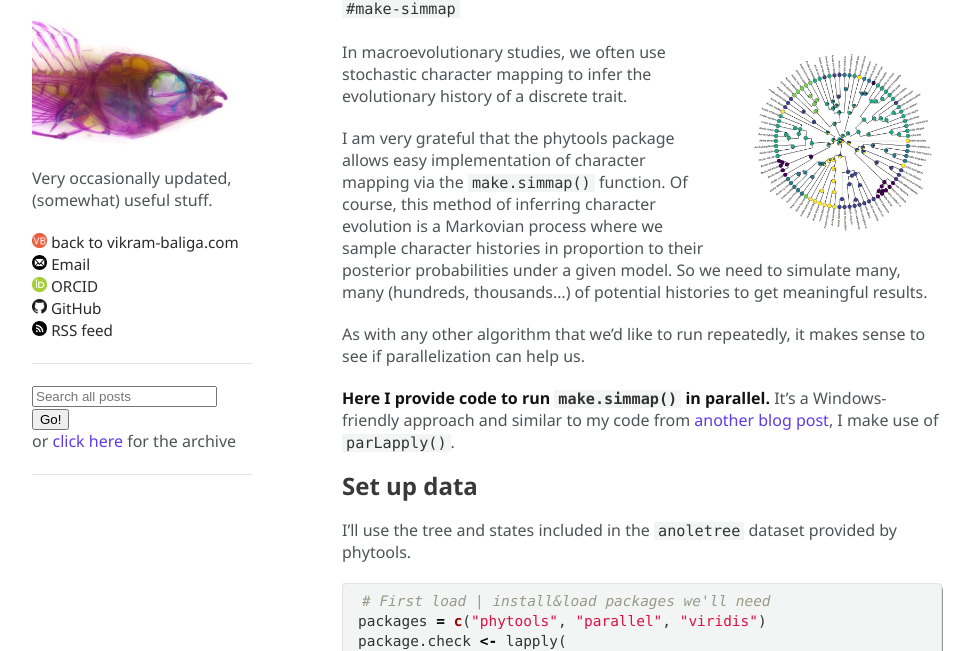
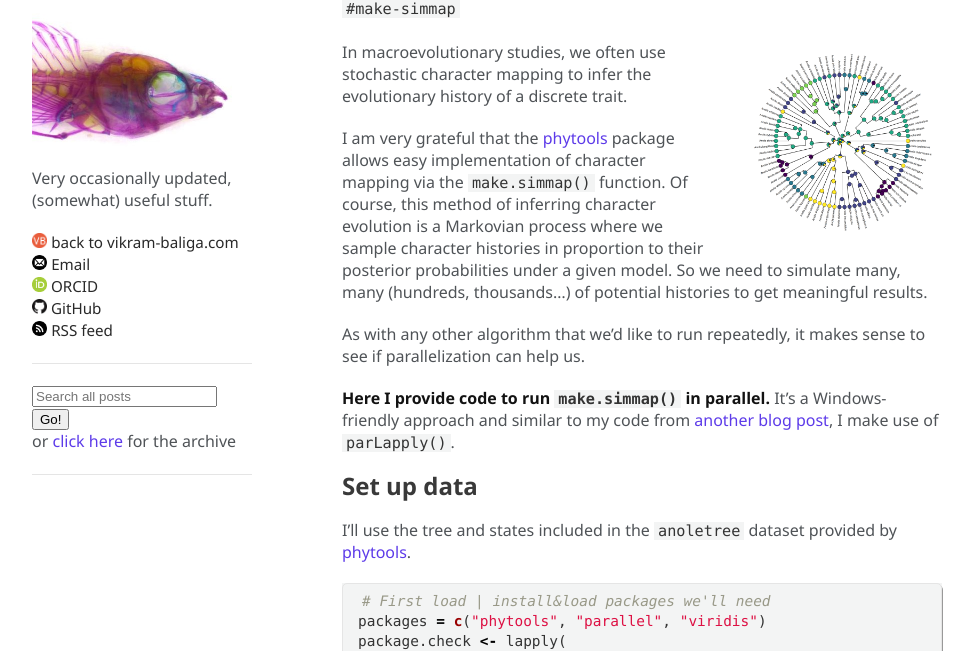
Before and after one commit to vbaliga/vbaliga.github.io, a Jekyll site: the page built from _posts/2019-05-19-run-phytools-makesimmap-parallel.md, in a window 1280 px wide and 900 px high. Shown: the part 100-751 px from the top of the window, without its empty margins (153-1127 px from the left). Built offline with Jekyll 4.4.1, drawn with Linux system fonts in a browser that asks for light colours; a script that is not in the unit is left out; part of the change alters nothing that is shown.

````diff
--- a/_posts/2019-05-19-run-phytools-makesimmap-parallel.md
+++ b/_posts/2019-05-19-run-phytools-makesimmap-parallel.md
@@ -9,7 +9,7 @@ title: Run phytools' make.simmap() in parallel
 In macroevolutionary studies, we often use stochastic character mapping to infer the evolutionary history of a discrete trait.
 </p>
 
-I am very grateful that the phytools package allows easy implementation of character mapping via the `make.simmap()` function. Of course, this method of inferring character evolution is a Markovian process where we sample character histories in proportion to their posterior probabilities under a given model. So we need to simulate many, many (hundreds, thousands...) of potential histories to get meaningful results.
+I am very grateful that the [phytools](https://github.com/liamrevell/phytools) package allows easy implementation of character mapping via the `make.simmap()` function. Of course, this method of inferring character evolution is a Markovian process where we sample character histories in proportion to their posterior probabilities under a given model. So we need to simulate many, many (hundreds, thousands...) of potential histories to get meaningful results.
 
 As with any other algorithm that we'd like to run repeatedly, it makes sense to see if parallelization can help us.
 
@@ -19,7 +19,7 @@ As with any other algorithm that we'd like to run repeatedly, it makes sense to
 
 ## Set up data
 
-I’ll use the tree and states included in the `anoletree` dataset provided by phytools.
+I’ll use the tree and states included in the `anoletree` dataset provided by [phytools](https://github.com/liamrevell/phytools).
 
 ``` r
 # First load | install&load packages we'll need
````
